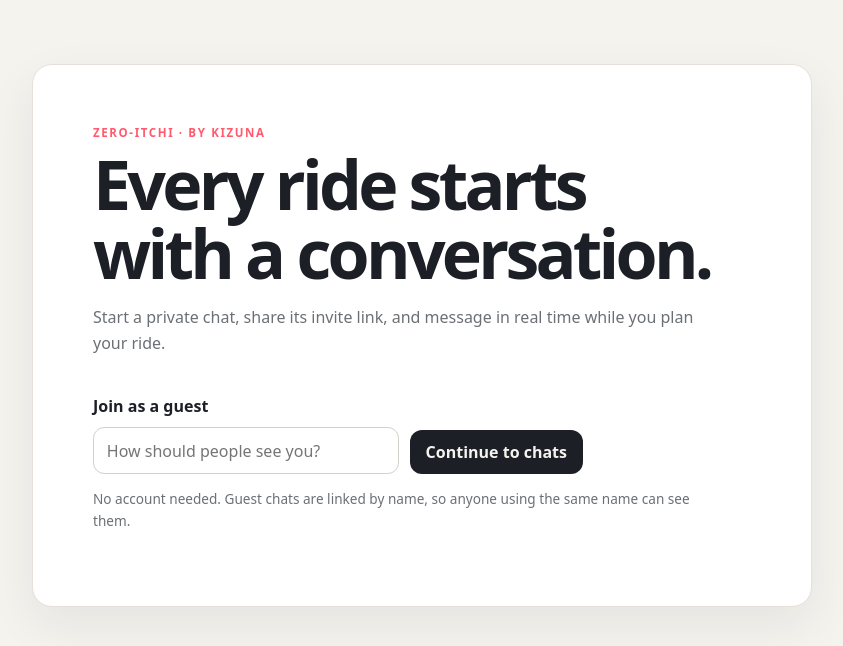
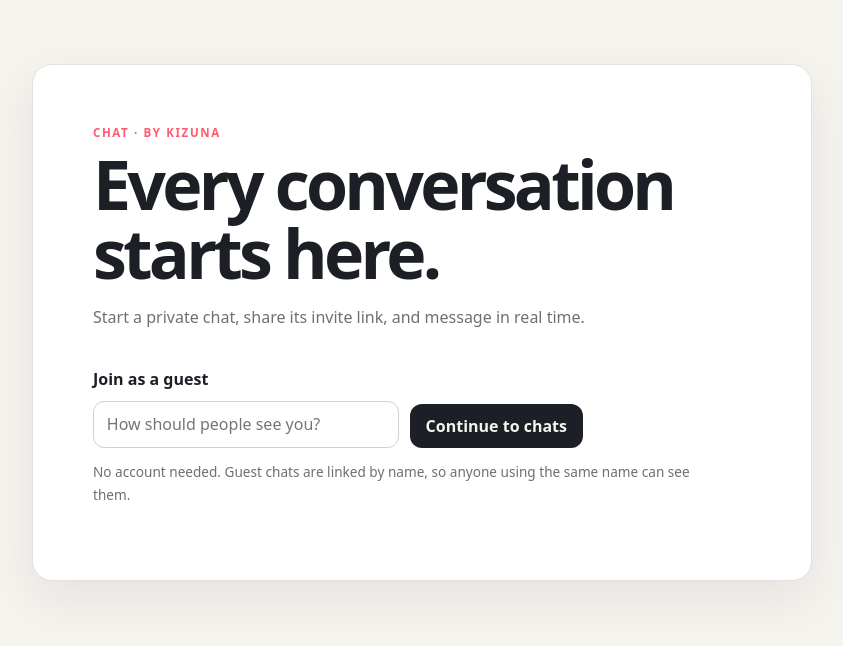
Before and after one commit to alcoholic-lain/CORIDE-SEP, a Django app: page /m1/ in a window 1280 px wide. Shown: the part 76-722 px from the top of the page, without its empty margins (218-1061 px from the left). Run offline with Django 5.2, Linux system fonts and the light colour scheme.

Commit message:
Consistent favicon, home link on logo, and generic m1 copy
- Add kitty.png favicon to m1's base template (was missing).
- Make every module's logo link back to the Kizuna home page.
- Trim leftover ride/trip-flavored hero copy and labels in m1
  (chat/reviews) to generic hackathon-template wording; no schema
  or feature changes.

Co-Authored-By: Claude Sonnet 5 <noreply@anthropic.com>

```diff
--- a/templates/kizuna/module.html
+++ b/templates/kizuna/module.html
@@ -69,7 +69,7 @@
 <body>
     <main>
         <div class="logo">
-            <img src="{% static 'kizuna/logo.svg' %}" alt="Kizuna">
+            <a href="{% url 'kizuna:index' %}"><img src="{% static 'kizuna/logo.svg' %}" alt="Kizuna"></a>
         </div>
         <h1>{{ title }}</h1>
         <p>{{ hint }}</p>
--- a/templates/m1/admin_reviews.html
+++ b/templates/m1/admin_reviews.html
@@ -18,7 +18,7 @@
                 <span class="rating-stars">★ {{ review.rating }}/5</span>
             </div>
             <p>{{ review.comment|default:"No comment." }}</p>
-            <p class="muted">Trip {{ review.trip_reference }} · {{ review.review_date|date:"M j, Y" }}</p>
+            <p class="muted">Ref {{ review.trip_reference }} · {{ review.review_date|date:"M j, Y" }}</p>
             <form method="post" action="{% url 'm1:admin_review_delete' review.id %}">
                 {% csrf_token %}
                 <button class="text-button danger" type="submit">Delete review</button>
--- a/templates/m1/base.html
+++ b/templates/m1/base.html
@@ -5,11 +5,12 @@
     <meta charset="utf-8">
     <meta name="viewport" content="width=device-width, initial-scale=1">
     <title>{% block title %}Module{% endblock %} | Kizuna</title>
+    <link rel="icon" type="image/png" href="{% static 'kitty.png' %}">
     <link rel="stylesheet" href="{% static 'm1/m1.css' %}">
 </head>
 <body class="{% block body_class %}{% endblock %}">
     <header class="site-header">
-        <a class="brand" href="{% url 'm1:index' %}">
+        <a class="brand" href="{% url 'kizuna:index' %}">
             <img class="brand-kizuna" src="{% static 'kizuna/logo.svg' %}" alt="Kizuna">
         </a>
         <nav aria-label="Communication">
--- a/templates/m1/conversation_detail.html
+++ b/templates/m1/conversation_detail.html
@@ -32,7 +32,7 @@
                                 Waiting for someone to join
                             {% endif %}
                         </span>
-                        {% if conversation.trip_reference %} · Trip {{ conversation.trip_reference }}{% endif %}
+                        {% if conversation.trip_reference %} · Ref {{ conversation.trip_reference }}{% endif %}
                     </p>
                     <p class="participant-presence">
                         <span id="participant-presence-dot" class="presence-dot{% if other_online %} presence-online{% endif %}"></span>
@@ -280,7 +280,7 @@
     </form>
     <p id="send-error" class="form-error" aria-live="polite"></p>
     {% if conversation.departure_at %}
-        <p class="chat-footnote">Private trip chat · closes 24 hours after departure.</p>
+        <p class="chat-footnote">Private chat · closes 24 hours after the event.</p>
     {% elif is_group_chat %}
         <p class="chat-footnote">Private group chat · messages are visible to all {{ participant_count }} participants.</p>
     {% else %}
--- a/templates/m1/conversation_list.html
+++ b/templates/m1/conversation_list.html
@@ -54,7 +54,7 @@
                         {% empty %}
                             Waiting for someone to join
                         {% endfor %}
-                        {% if conversation.trip_reference %} · Trip {{ conversation.trip_reference }}{% endif %}
+                        {% if conversation.trip_reference %} · Ref {{ conversation.trip_reference }}{% endif %}
                     </p>
                 </div>
                 <span class="status {% if conversation.is_open %}status-open{% else %}status-closed{% endif %}">
--- a/templates/m1/index.html
+++ b/templates/m1/index.html
@@ -4,9 +4,9 @@
 
 {% block content %}
 <section class="hero">
-    <p class="eyebrow">ZERO-ITCHI · BY KIZUNA</p>
-    <h1>Every ride starts with a conversation.</h1>
-    <p>Start a private chat, share its invite link, and message in real time while you plan your ride.</p>
+    <p class="eyebrow">CHAT · BY KIZUNA</p>
+    <h1>Every conversation starts here.</h1>
+    <p>Start a private chat, share its invite link, and message in real time.</p>
     {% if user.is_authenticated %}
         <a class="button" href="{% url 'm1:conversation_list' %}">Open my chats</a>
     {% elif guest_mode_enabled %}
--- a/templates/m1/review_form.html
+++ b/templates/m1/review_form.html
@@ -1,10 +1,10 @@
 {% extends "m1/base.html" %}
 
-{% block title %}{% if editing %}Edit review{% else %}Review trip{% endif %}{% endblock %}
+{% block title %}{% if editing %}Edit review{% else %}Write review{% endif %}{% endblock %}
 
 {% block content %}
 <section class="form-card">
-    <p class="eyebrow">TRIP {{ trip_reference }}</p>
+    <p class="eyebrow">REF {{ trip_reference }}</p>
     <h1>
         {% if editing %}
             Edit your review
--- a/templates/m1/user_reviews.html
+++ b/templates/m1/user_reviews.html
@@ -22,7 +22,7 @@
                 <span class="rating-stars" aria-label="{{ review.rating }} out of 5 stars">★ {{ review.rating }}/5</span>
             </div>
             <p>{{ review.comment|default:"No comment." }}</p>
-            <p class="muted">Trip {{ review.trip_reference }} · {{ review.review_date|date:"M j, Y" }}</p>
+            <p class="muted">Ref {{ review.trip_reference }} · {{ review.review_date|date:"M j, Y" }}</p>
             {% if review.reviewer_participant.user_id == user.id %}
                 <div class="review-actions">
                     <a href="{% url 'm1:review_update' review.id %}">Edit</a>
```
